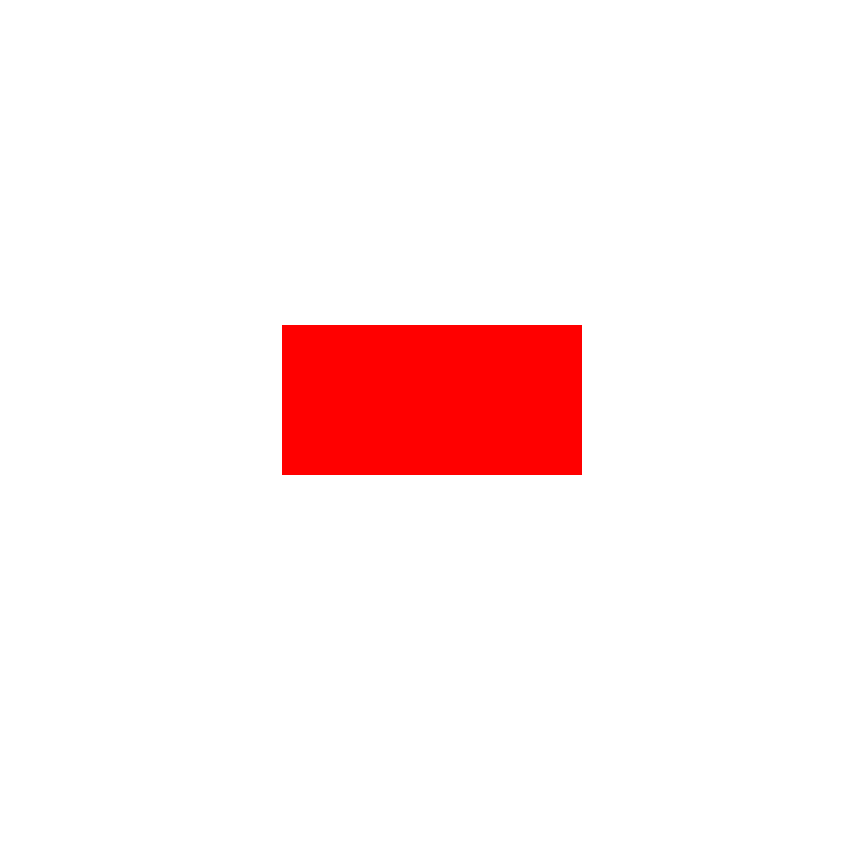
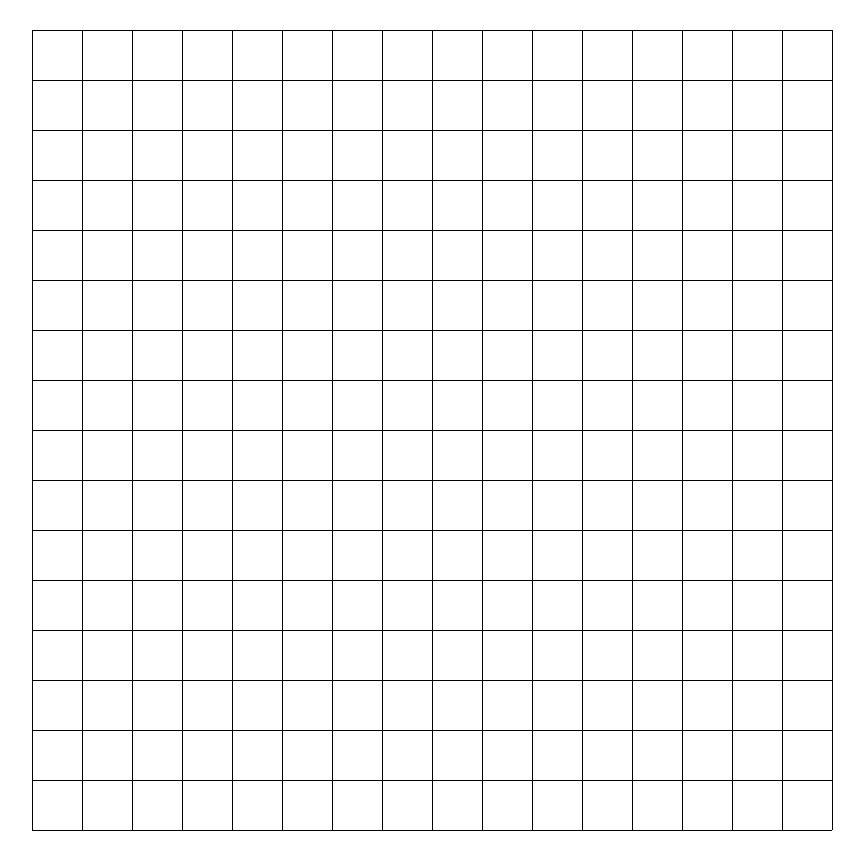
Before and after one commit to muddv/jun-hackathon-team25, a website built with Vite: page index.html in a window 1280 px wide. Shown: the whole page, without its empty margins (208-1072 px from the left). Before the commit the page ends 800 px from the top, so only its background shows below. Built offline with nearby package versions, Linux system fonts and the light colour scheme.

Commit message:
Add grid

```diff
--- a/index.html
+++ b/index.html
@@ -9,7 +9,7 @@
     <script type="module" src="/src/main.ts" defer></script>
     <title>Hello</title>
   </head>
-  <body class="container">
-    <canvas id="app"></canvas>
+  <body id="app">
+    <canvas width="820px" height="820px" id="hehe"></canvas>
   </body>
 </html>
--- a/src/main.ts
+++ b/src/main.ts
@@ -1,8 +1,28 @@
-const canvas = document.querySelector<HTMLCanvasElement>("#app")!
+const canvas = document.querySelector<HTMLCanvasElement>("#hehe")!
 const ctx = canvas.getContext("2d")!
 
 function main() {
+  drawGrid();
+}
 
+function drawGrid() {
+  let boxWidth = 800
+  let boxHeight = 800
+  let boxPadding = 10
+  let move = 0.5
+  let tileSize = 50
+  let color = "0x000000"
+  for (let x = 0; x <= boxWidth; x += tileSize) {
+    ctx.moveTo(move + x + boxPadding, boxPadding)
+    ctx.lineTo(move + x + boxPadding, boxHeight + boxPadding)
+  }
+
+  for (let x = 0; x <= boxHeight; x += tileSize) {
+    ctx.moveTo(boxPadding, move + x + boxPadding)
+    ctx.lineTo(boxWidth + boxPadding, move + x + boxPadding)
+  }
+  ctx.strokeStyle = color
+  ctx.stroke()
 }
 
 main()
--- a/src/style.css
+++ b/src/style.css
@@ -1,4 +1,4 @@
-.container {
+#app {
   display: flex;
   justify-content: center;
   align-items: center;
@@ -6,6 +6,6 @@
   min-height: 100vh;
 }
 
-#app {
-  background-color: red;
+#hehe {
+ margin: 20px;
 }
```
